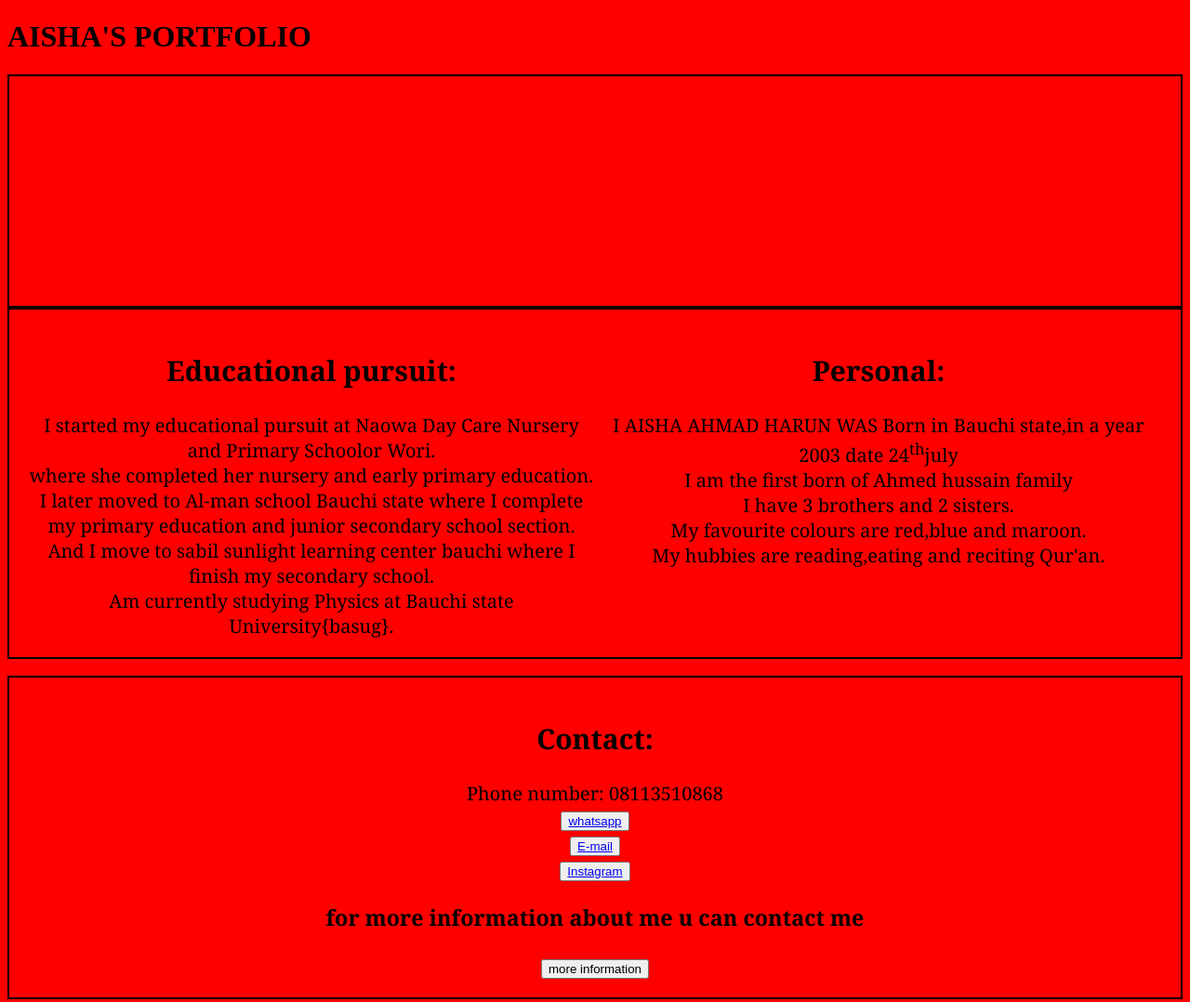
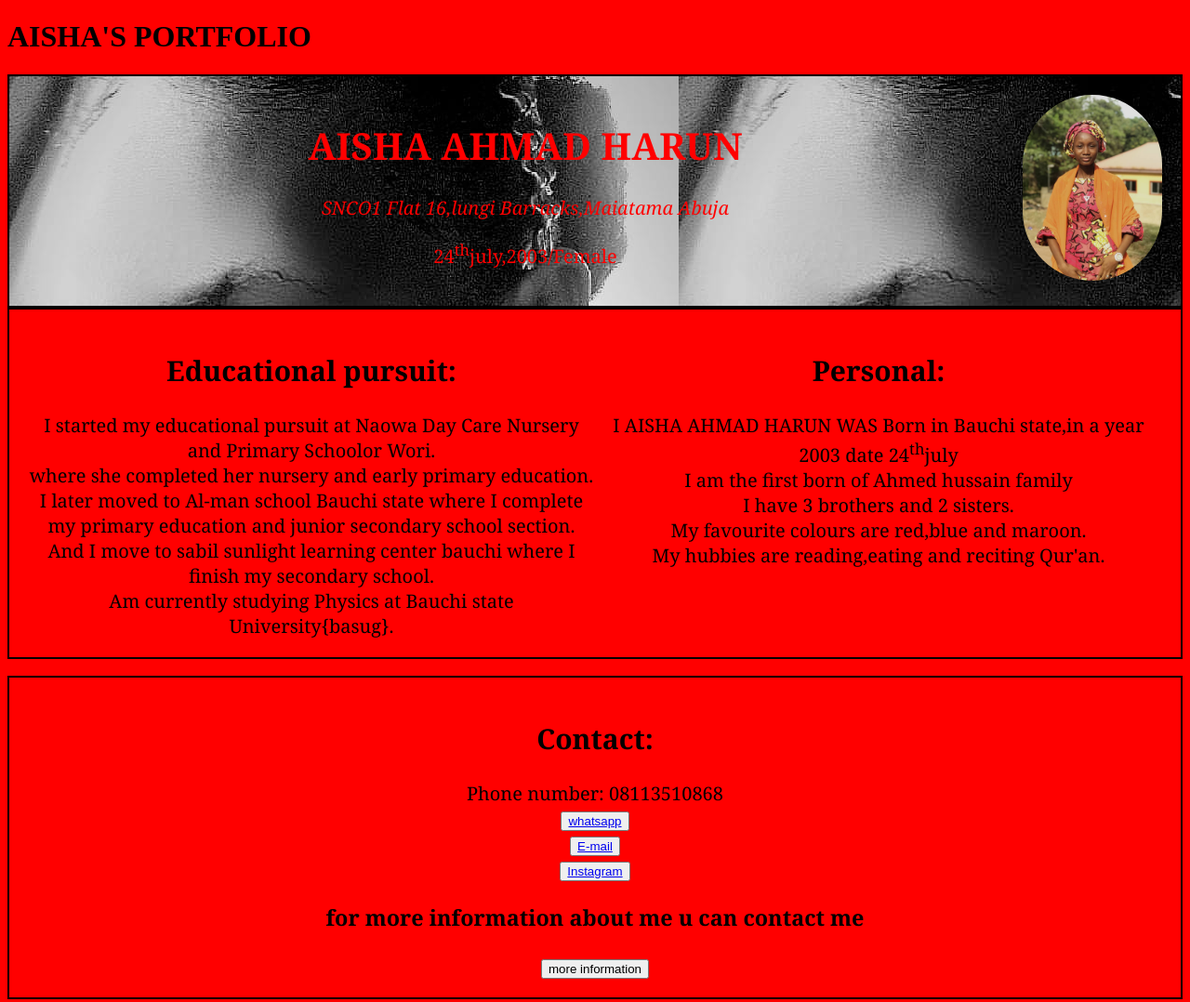
Before and after one commit to Aisha054/My.Portfolio, a plain HTML site: page aisha port.html in a window 1280 px wide. Shown: the whole page at 93% size. Drawn offline with Linux system fonts and the light colour scheme.

Commit message:
Update aisha port.html
work okayyy

```diff
--- a/aisha port.html
+++ b/aisha port.html
@@ -30,7 +30,7 @@
             float: left;
         }
         .folio1 {
-            background-image: url(images/joan.jpg);
+            background-image: url("joan.jpg");
             color: red;
         }
         img{
@@ -44,7 +44,7 @@
 <body>
     <h1>AISHA'S PORTFOLIO</h1>
         <div class="folio1">
-            <img src="images/aisha.jpg" alt="contact photo" height="100px" width="80px">
+            <img src="aisha.jpg" alt="contact photo" height="100px" width="80px">
         <h1>AISHA AHMAD HARUN</h1>
         <p><address>SNCO1 Flat 16,lungi Barracks,Maiatama Abuja</address></p>
         <p><date>24<sup>th</sup>july,2003</date>/Female</p>
```
